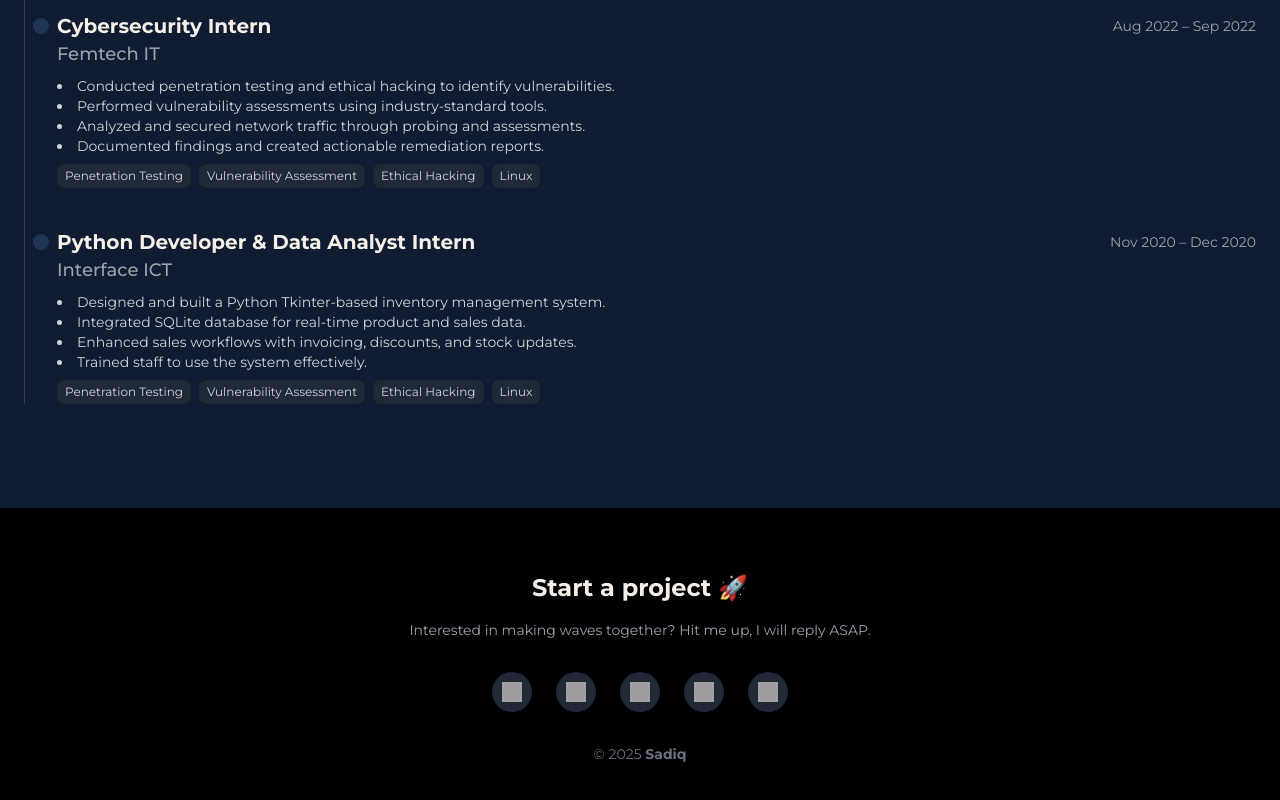
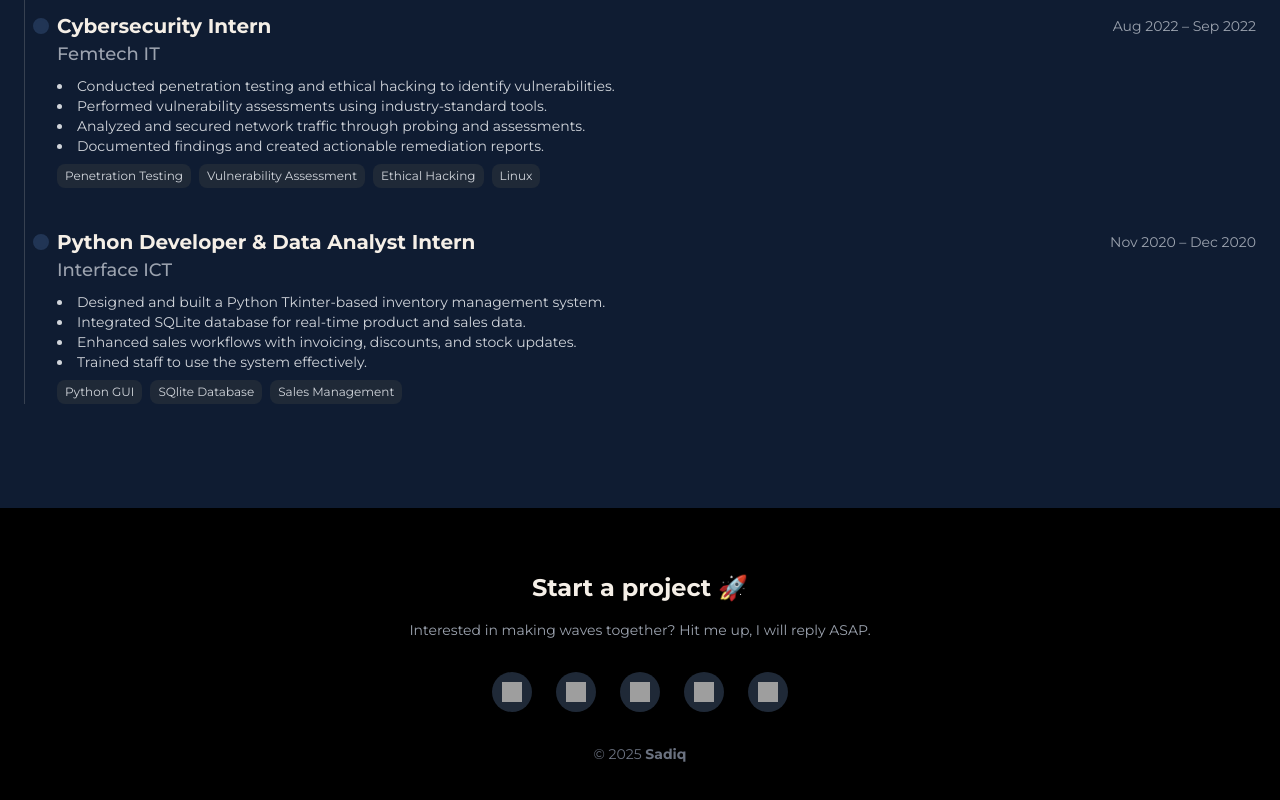
Before and after one commit to OAsadiq/Portfolio-repo, a React (Vite) app: page / in a window 1280 px wide. Shown: the part 4414-5214 px from the top of the page. Built offline with nearby package versions, Linux system fonts and the light colour scheme; grey boxes are pictures that could not be loaded.

Commit message:
added more experience

```diff
--- a/src/components/experienceTimeline.tsx
+++ b/src/components/experienceTimeline.tsx
@@ -64,7 +64,7 @@ const ExperienceTimeline = () => {
         "Enhanced sales workflows with invoicing, discounts, and stock updates.",
         "Trained staff to use the system effectively.",
       ],
-      skills: ["Penetration Testing", "Vulnerability Assessment", "Ethical Hacking", "Linux"],
+      skills: ["Python GUI", "SQlite Database", "Sales Management"],
     },
   ];
 
```
